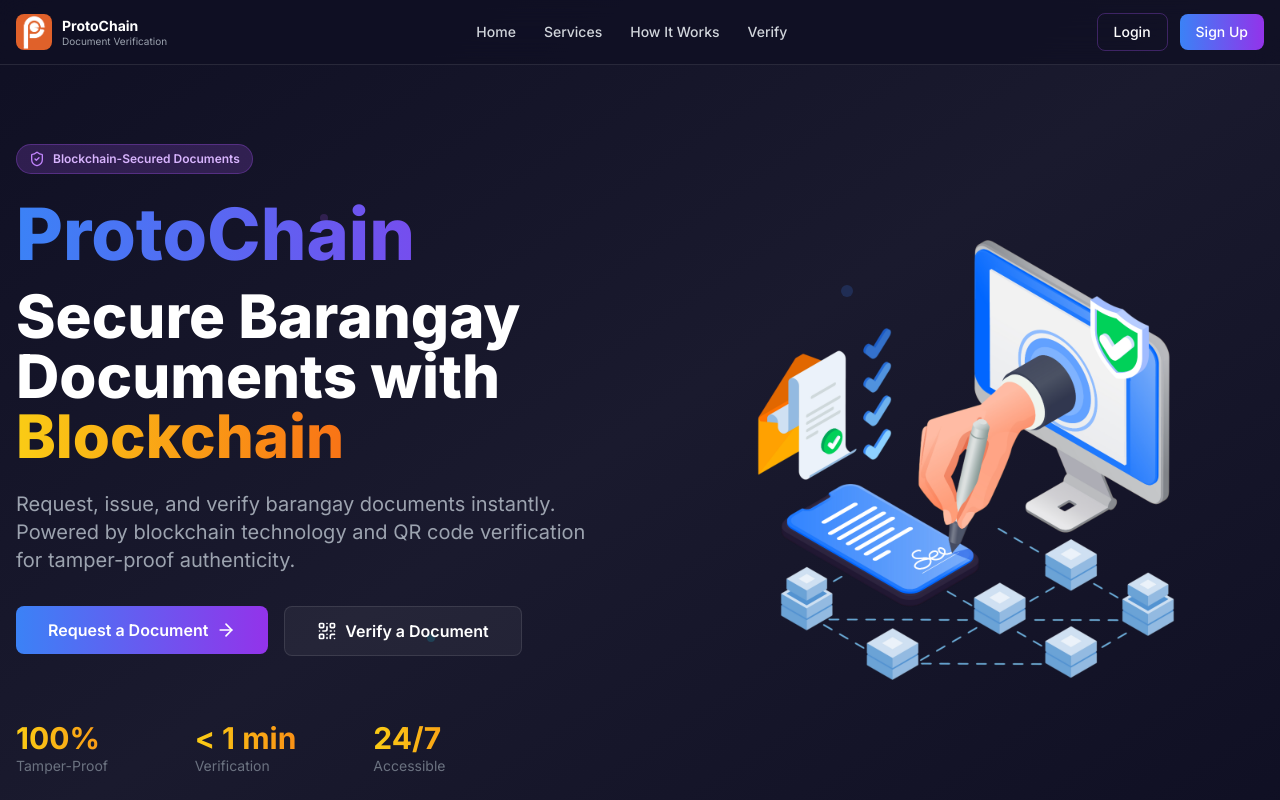
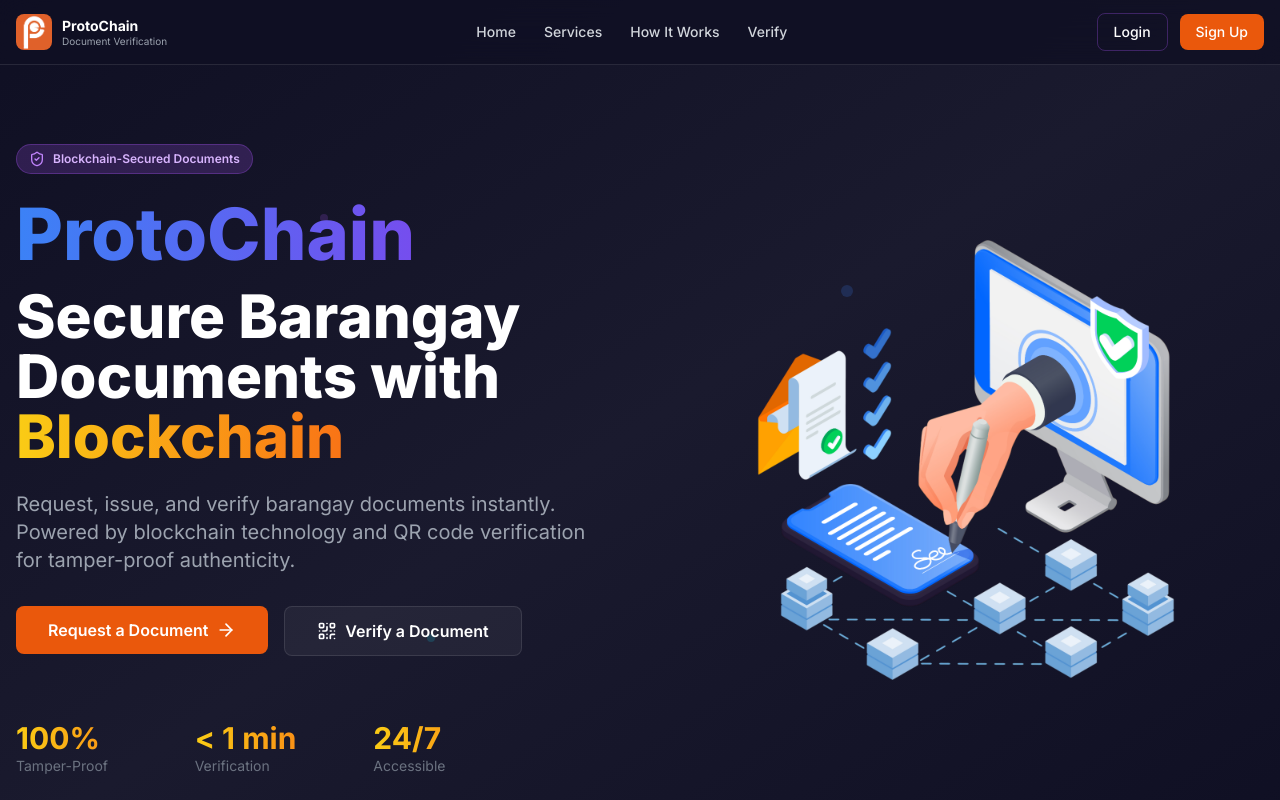
Before and after one commit to KimmelDevs/protochain, a Next.js app: page / in a window 1280 px wide. Shown: the top 800 px of the page. Built offline with nearby package versions, Linux system fonts and the light colour scheme.

Commit message:
changes button colors

```diff
--- a/src/app/components/DocumentTypesSection.tsx
+++ b/src/app/components/DocumentTypesSection.tsx
@@ -93,7 +93,7 @@ export default function DocumentTypesSection() {
           className="text-center mt-12"
         >
           <Link href="/login">
-            <button className="inline-flex items-center gap-2 bg-gradient-to-r from-blue-500 to-purple-600 hover:from-blue-600 hover:to-purple-700 text-white font-semibold py-3 px-8 rounded-lg transition transform hover:scale-105">
+            <button className="inline-flex items-center gap-2 bg-orange-600 hover:bg-orange-500 text-white font-semibold py-3 px-8 rounded-lg transition transform hover:scale-105">
               Request a Document Now
               <ArrowRight className="w-4 h-4" />
             </button>
--- a/src/app/components/HeroSection.tsx
+++ b/src/app/components/HeroSection.tsx
@@ -60,7 +60,7 @@ export default function HeroSection() {
             {/* CTA Buttons */}
             <div className="flex flex-col sm:flex-row gap-4">
               <Link href="/login">
-                <button className="flex items-center justify-center gap-2 bg-gradient-to-r from-blue-500 to-purple-600 hover:from-blue-600 hover:to-purple-700 text-white font-semibold py-3 px-8 rounded-lg transition transform hover:scale-105">
+                <button className="flex items-center justify-center gap-2 bg-orange-600 hover:bg-orange-500 text-white font-semibold py-3 px-8 rounded-lg transition transform hover:scale-105">
                   Request a Document
                   <ArrowRight className="w-5 h-5" />
                 </button>
--- a/src/app/components/header.tsx
+++ b/src/app/components/header.tsx
@@ -54,7 +54,7 @@ export default function Header() {
             </button>
           </Link>
           <Link href="/register">
-            <button className="px-4 py-2 text-sm font-medium text-white bg-gradient-to-r from-blue-500 to-purple-600 rounded-lg hover:from-blue-600 hover:to-purple-700 transition">
+            <button className="px-4 py-2 text-sm font-medium text-white bg-orange-600 hover:bg-orange-500 rounded-lg transition">
               Sign Up
             </button>
           </Link>
```
